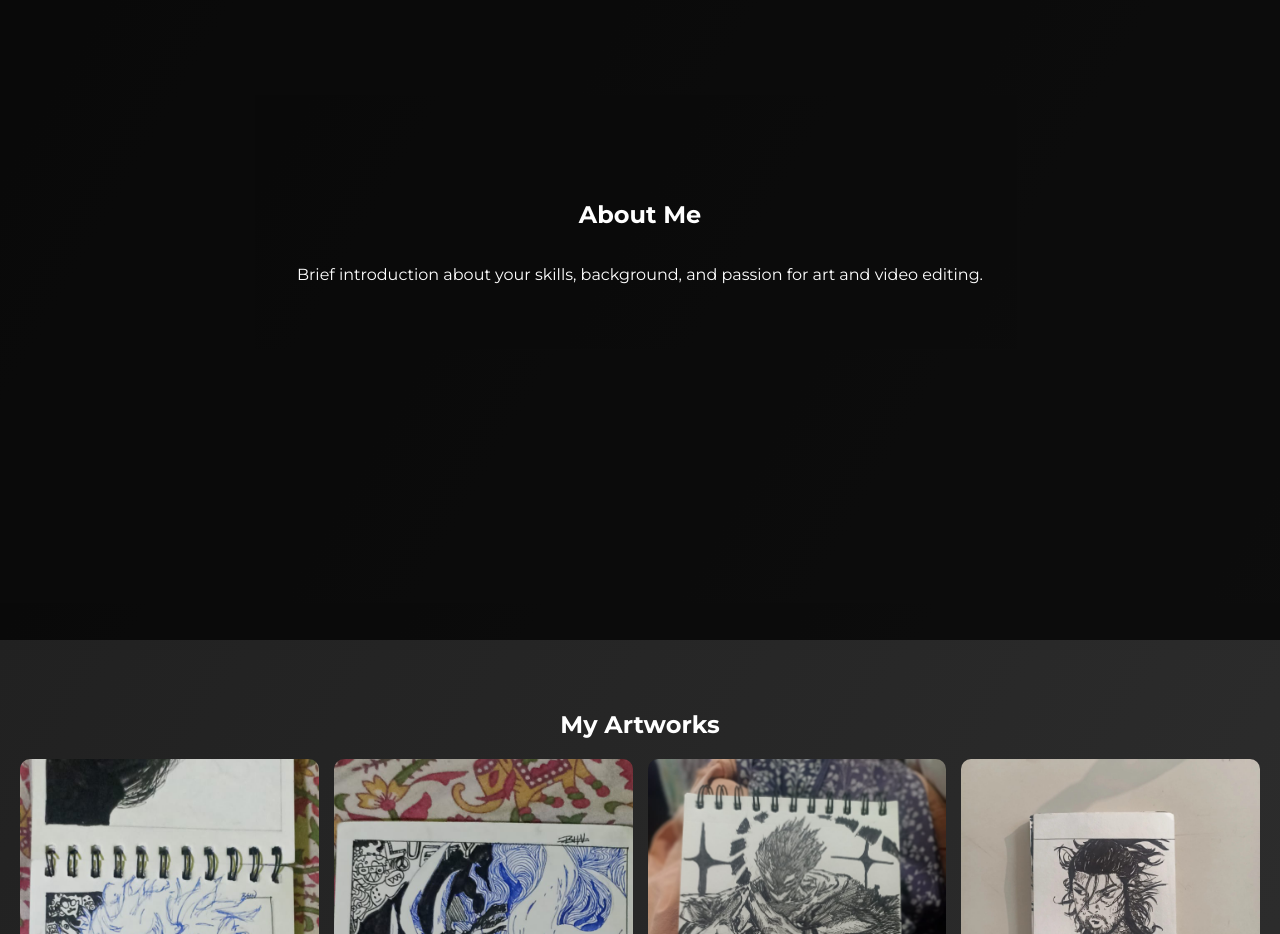
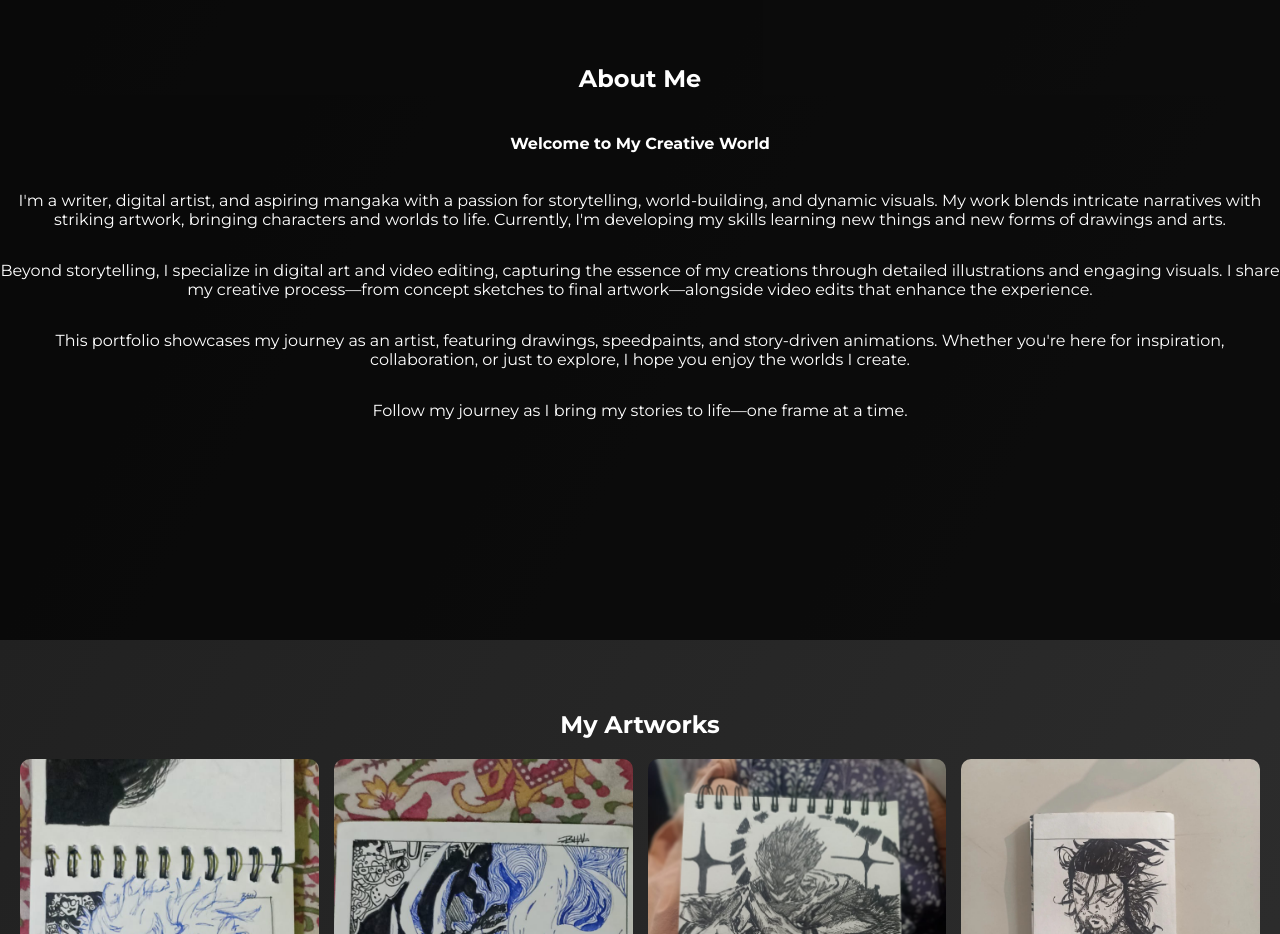
Before and after one commit to sriharsha86/portfolio2, a plain HTML site: page index.html in a window 1280 px wide. Shown: the part 960-1894 px from the top of the page. Drawn offline with Linux system fonts and the light colour scheme.

Commit message:
second-commit

```diff
--- a/index.html
+++ b/index.html
@@ -29,7 +29,15 @@
 
     <section id="about" class="full-screen fade-in">
         <h2>About Me</h2>
-        <p>Brief introduction about your skills, background, and passion for art and video editing.</p>
+        <h4>Welcome to My Creative World</h4>
+
+<p>I'm a writer, digital artist, and aspiring mangaka with a passion for storytelling, world-building, and dynamic visuals. My work blends intricate narratives with striking artwork, bringing characters and worlds to life. Currently, I'm developing my skills learning new things and new forms of drawings and arts.</p>
+
+<p>Beyond storytelling, I specialize in digital art and video editing, capturing the essence of my creations through detailed illustrations and engaging visuals. I share my creative process—from concept sketches to final artwork—alongside video edits that enhance the experience.</p>
+
+<p>This portfolio showcases my journey as an artist, featuring drawings, speedpaints, and story-driven animations. Whether you're here for inspiration, collaboration, or just to explore, I hope you enjoy the worlds I create.</p>
+
+<p>Follow my journey as I bring my stories to life—one frame at a time.</p>
     </section>
 
     <section id="artworks" class="section fade-in">
```
